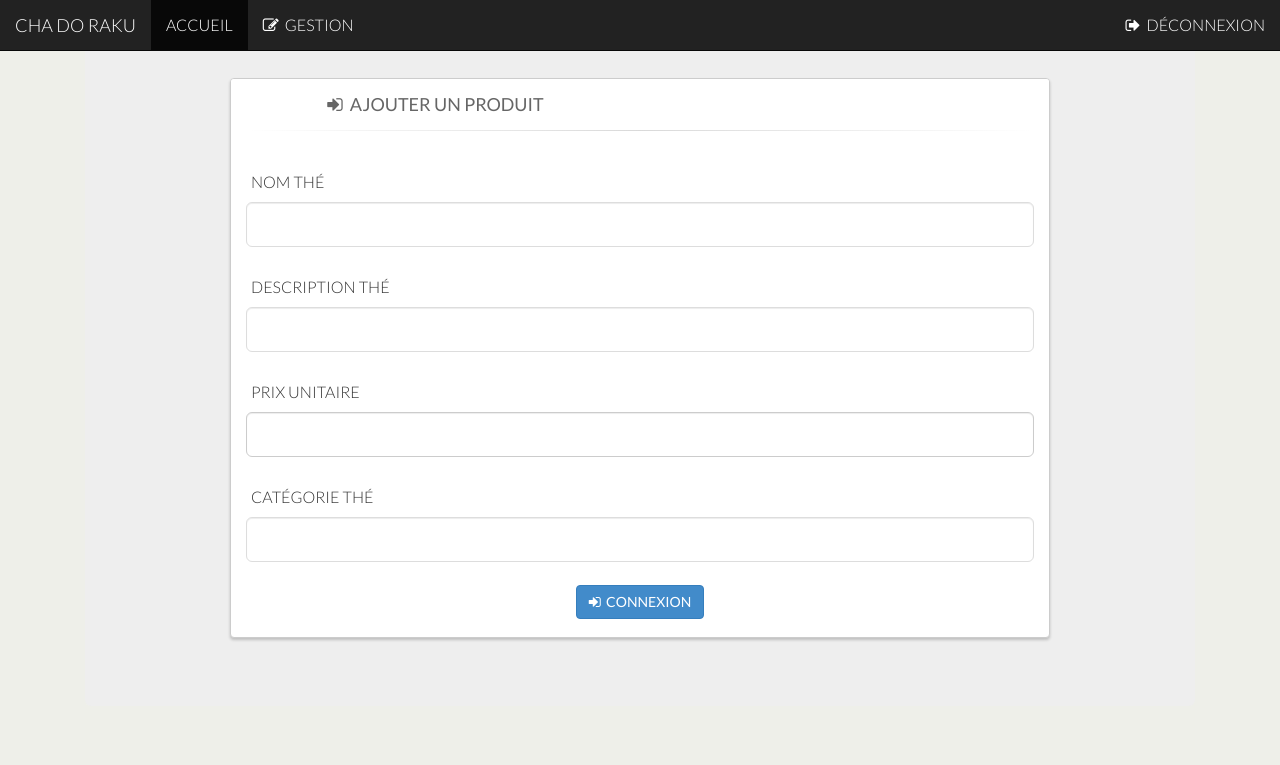
After one commit to Emilia-Pascu/ChadorakuPhp, a PHP site: page /php/ajouterThe.php in a window 1280 px wide. The commit adds this page. Shown: the top 765 px of the page. Run offline with PHP 8.4, Linux system fonts and the light colour scheme.

Commit message:
modifications avant Pascal

```diff
--- a/css/style.css
+++ b/css/style.css
@@ -269,8 +269,7 @@ td {
     text-decoration: none;
 }
 
-
-/*.alert-success {
+.alert-success {
     border: transparent;
     background-color: transparent;
-}*/
+}
--- a/layout/headerClient.php
+++ b/layout/headerClient.php
@@ -15,7 +15,7 @@
     <script src="js/script.js"></script>
     <title>CHA DO RAKU</title>
 </head>
-<body onload="cssAlert()">
+<body>
     <nav class="navbar navbar-inverse navbar-fixed-top" role="navigation">
         <div class="navbar-header">
             <button type="button" class="navbar-toggle" data-toggle="collapse" data-target=".navbar-collapse">
--- a/layout/headerSimple.php
+++ b/layout/headerSimple.php
@@ -15,7 +15,7 @@
     <script src="../js/script.js"></script>
     <title>CHA DO RAKU</title>
 </head>
-<body onload="cssAlert()">
+<body>
     <nav class="navbar navbar-inverse navbar-fixed-top" role="navigation">
         <div class="navbar-header">
             <button type="button" class="navbar-toggle" data-toggle="collapse" data-target=".navbar-collapse">
--- /dev/null
+++ b/php/ajouterThe.php
@@ -0,0 +1,92 @@
+<?php
+    session_start();
+    require_once("../BD/connexion.inc.php");
+    require '../layout/headerAdmin.php';
+
+    if ( !empty($_POST)) {
+    require_once("../BD/connexion.inc.php");
+    global $connexion;
+	$titreFilm=$_POST['titreFilm'];
+    $realisateurFilm=$_POST['realisateurFilm'];
+    $categorieFilm=$_POST['categorieFilm'];
+	$dureeFilm=$_POST['dureeFilm'];
+    $prixFilm=$_POST['prixFilm'];
+    $urlFilm = $_POST['urlFilm'];
+	$rep="../pochette/";
+	$nomFichier="avatar.jpg";
+	if($_FILES['pochetteFilm']['tmp_name']!==""){
+		//Upload de la photo
+		$tmp = $_FILES['pochetteFilm']['tmp_name'];
+		$fichier= $_FILES['pochetteFilm']['name'];
+		$extension=strrchr($fichier,'.');
+		$nomFichier=sha1($titreFilm.time()).$extension;//générer un nom de film
+		@move_uploaded_file($tmp,$rep.$nomFichier);
+		// Enlever le fichier temporaire chargé
+		@unlink($tmp); //effacer le fichier temporaire
+	}
+	$requete="INSERT INTO film values(0,?,?,?,?,?,?,?)";
+	$stmt = $connexion->prepare($requete);
+	$stmt->bind_param("sssidss", $titreFilm,$realisateurFilm,$categorieFilm,$dureeFilm,$prixFilm,$nomFichier,$urlFilm);
+	$stmt->execute();
+    @mysqli_close($connexion);
+    header("Location: gestion.php");
+}
+?>
+
+<div class="container" id="formLogin">
+        <div class="jumbotron" id="jumbo">
+            <div class="row">
+                <div class="col-md-10 col-md-offset-1">
+                    <div class="panel panel-login">
+                        <div class="panel-heading">
+                            <div class="row">
+                                <div class="col-xs-6">
+                                    <a href="#" class="active" id="login-form-link"><i class="fa fa-sign-in" aria-hidden="true"></i>&nbsp; AJOUTER UN PRODUIT</a>
+                                </div>
+                            </div>
+                            <hr>
+                        </div>
+                        <div class="panel-body">
+                            <div class="row">
+                                <form id="formEnregistrer" action="ajouterThe.php" enctype="multipart/form-data" method="POST">
+                                    <div class="col-sm-12">
+                                        <div class="form-group">
+                                            <label for="nom">Nom thé</label>
+                                            <input class="form-control input-lg" type="text" id="nom" name="nom" value="" required>
+                                        </div>
+                                    </div>
+                                    <div class="col-sm-12">
+                                        <div class="form-group">
+                                            <label for="description">Description thé</label>
+                                            <input class="form-control input-lg" type="text" id="description" name="description" value="" required>
+                                        </div>
+                                    </div>
+                                    <div class="col-sm-12">
+                                        <div class="form-group">
+                                            <label for="prix">Prix unitaire</label>
+                                            <input class="form-control input-lg" type="number" min="1" max="50" step="0.01" id="prix" name="prix" value="" required>
+                                        </div>
+                                    </div>
+                                    <div class="col-sm-12">
+                                        <div class="form-group">
+                                            <label for="categorie">Catégorie thé</label>
+                                            <input class="form-control input-lg" type="text" id="description" name="description" value="" required>
+                                        </div>
+                                    </div>
+                                    <div class="col-sm-4 col-sm-offset-4" id="btnEnregistrer">
+                                        <button class="btn btn-primary margin-bottom-none" type="submit"> <i class="fa fa-sign-in" aria-hidden="true"></i>&nbsp; CONNEXION</button>
+                                    </div>
+                                </form>
+                            </div>
+                        </div>
+                    </div>
+                </div>
+            </div>
+        </div>
+    </div>
+    <script>
+
+    </script>
+</body>
+
+</html>
--- a/php/gestion.php
+++ b/php/gestion.php
@@ -9,7 +9,7 @@
         </div>
         <div class="row">
             <p>
-                <a href="ajouterThe.html" class="btn btn-success">Ajouter</a>
+                <a href="ajouterThe.php" class="btn btn-success">Ajouter</a>
             </p>
             <table class="table">
                 <thead>
```
Also changed, not shown: php/enregistrement.php (+12 -12 lines).
